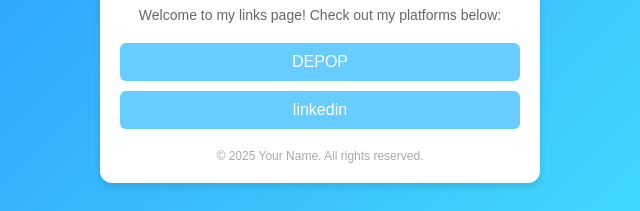
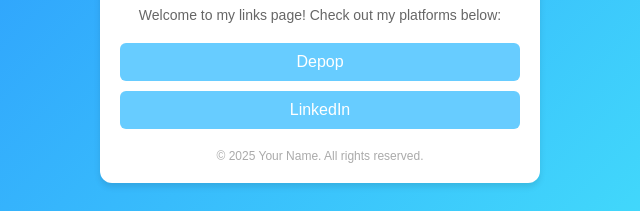
Before and after one commit to Hess2Steezy/HezziHub, a plain HTML site: page index.html in a window 1280 px wide. Shown: the part 402-613 px from the top of the page, 320-960 px from the left. Drawn offline with Linux system fonts and the light colour scheme.

Commit message:
Update index.html
Case correction:
Before:
- DEPOP
- linkedin

After:
- Depop
- LinkedIn

```diff
--- a/index.html
+++ b/index.html
@@ -80,8 +80,8 @@
         <h1>Welcome To HezziHub</h1>
         <p>Welcome to my links page! Check out my platforms below:</p>
 
-        <a href="https://www.depop.com/hezzi2steez/" class="link" target="_blank">DEPOP</a>
-        <a href="https://www.linkedin.com/in/guyhestenparrish/" class="link" target="_blank">linkedin</a>
+        <a href="https://www.depop.com/hezzi2steez/" class="link" target="_blank">Depop</a>
+        <a href="https://www.linkedin.com/in/guyhestenparrish/" class="link" target="_blank">LinkedIn</a>
 
         <footer>
             &copy; 2025 Your Name. All rights reserved.
```
